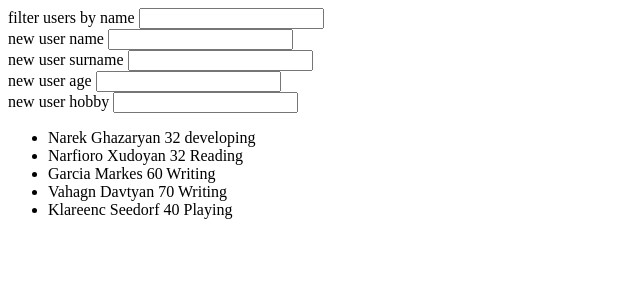
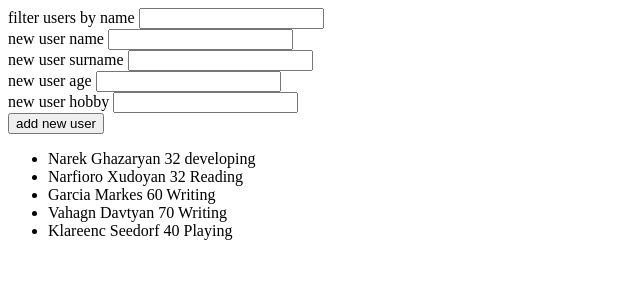
Before and after one commit to NarekGhazaryanjs/toDoListClasses, a React (Create React App) app in the folder todo/: page / in a window 1280 px wide. Shown: the top 300 px of the page, without its empty margins (0-640 px from the left). Built offline with nearby package versions, Linux system fonts and the light colour scheme.

Commit message:
adding new user logic

```diff
--- a/todo/src/App.js
+++ b/todo/src/App.js
@@ -1,4 +1,5 @@
-import { Component } from "react";
+import React, { Component } from "react";
+import Button from "./Components/Button/Button";
 import Input from "./Components/Input/Input";
 import List from "./Components/List/List";
 import Listitem from "./Components/LIstitem/Listitem";
@@ -20,6 +21,10 @@ class App extends Component {
       nextUserId: 6,
       searchedName: ''
     }
+    this.nextUserName = React.createRef('');
+    this.nextUserSurname = React.createRef('');
+    this.nextUserAge = React.createRef('');
+    this.nextUserHobby = React.createRef('');
   }
 
   changeSearchedNameHandler = (event) => {
@@ -32,6 +37,36 @@ class App extends Component {
       return item.name.toLocaleLowerCase().includes(this.state.searchedName.toLocaleLowerCase())
   }
 
+  addNewUserHandler = () => {
+    if(
+      this.nextUserName.current.value.length >= 3
+      && this.nextUserName.current.value.length <= 10
+      && this.nextUserSurname.current.value.length >= 3
+      && this.nextUserSurname.current.value.length <= 10
+      && this.nextUserAge.current.value >= 18
+      && this.nextUserAge.current.value <= 70
+      && this.nextUserHobby.current.value.length >= 3
+      && this.nextUserHobby.current.value.length <= 15
+    ) {
+      const newUser = {
+        name: this.nextUserName.current.value,
+        surname: this.nextUserSurname.current.value,
+        age: this.nextUserAge.current.value,
+        hobby: this.nextUserHobby.current.value,
+        id: this.state.nextUserId
+      }
+      this.setState({
+        nextUserId: this.state.nextUserId + 1,
+        userList: this.state.userList.concat(newUser)
+      })
+      this.nextUserName.current.value = '';
+      this.nextUserSurname.current.value = '';
+      this.nextUserAge.current.value = '';
+      this.nextUserHobby.current.value = ''
+    }
+   return
+  }
+
 
   render() {
     return (
@@ -42,13 +77,14 @@ class App extends Component {
         </Card>
         <Card>
           <Text> new user name </Text>
-          <Input  type='text' />
+          <Input propsRef={this.nextUserName}  type='text' />
           <Text> new user surname </Text>
-          <Input  type='text' />
+          <Input propsRef={this.nextUserSurname}  type='text' />
           <Text> new user age </Text>
-          <Input  type='number' />
+          <Input propsRef={this.nextUserAge}  type='number' />
           <Text> new user hobby </Text>
-          <Input  type='text' />
+          <Input propsRef={this.nextUserHobby}  type='text' />
+          <Button onClick={this.addNewUserHandler}> add new user </Button>
         </Card>
          <List>
            {
```
